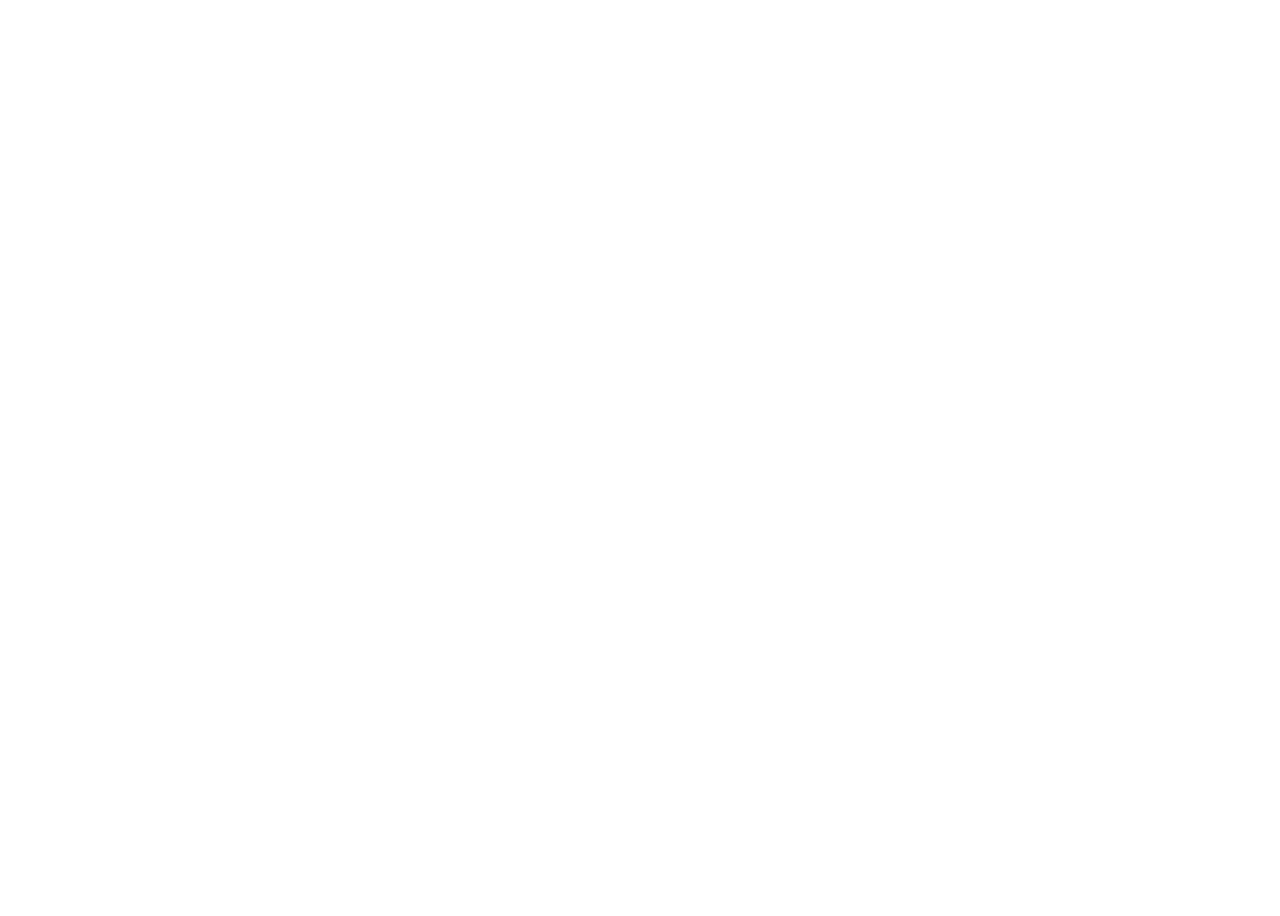
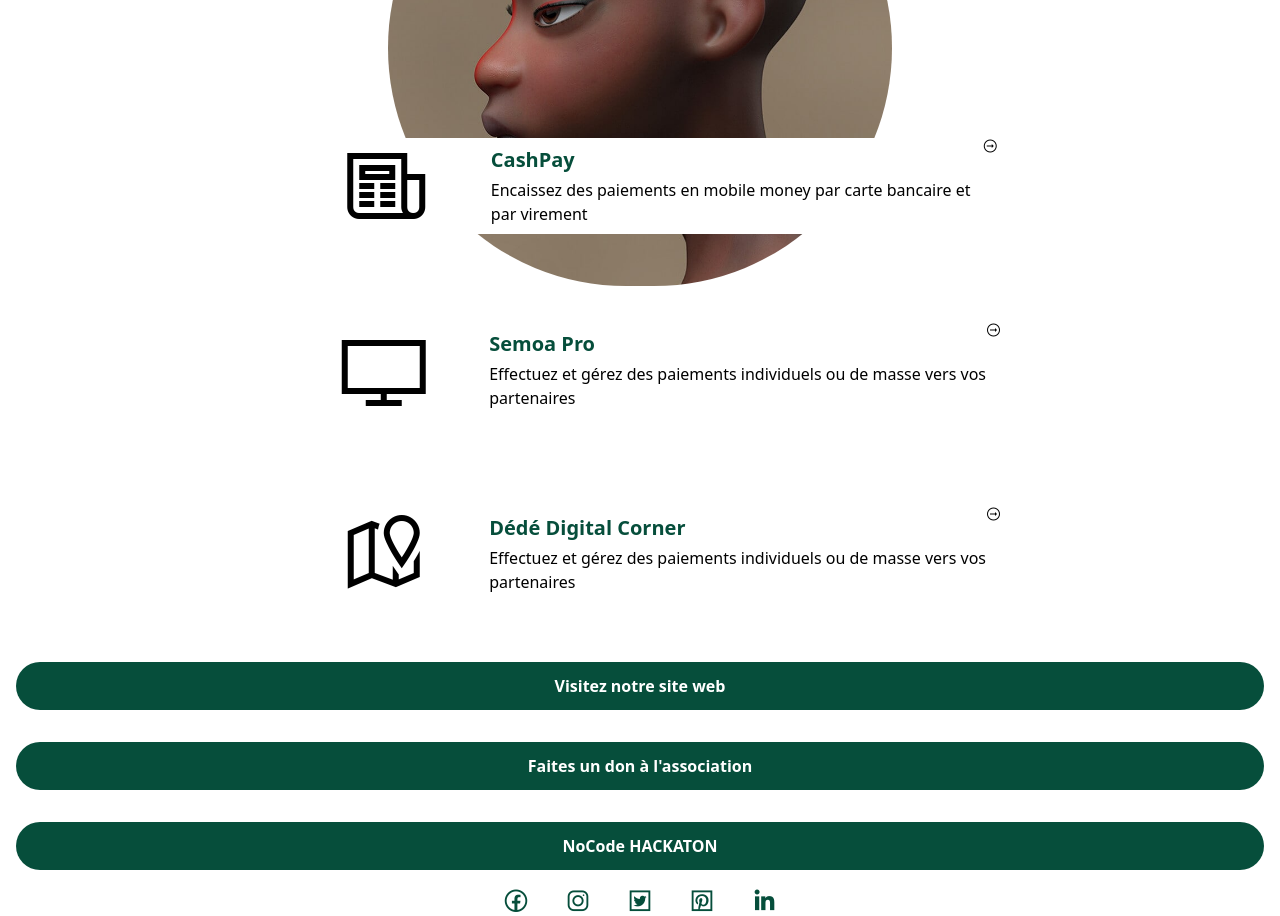
Before and after one commit to helium-tech/mycaticards, a Nuxt app: page /helium-tech/6531645 in a window 1280 px wide. Before the commit this address had no page. Shown: the part 880-1796 px from the top of the page. Before the commit the page ends 800 px from the top, so only its background shows below. Built offline with nearby package versions, Linux system fonts and the light colour scheme.

Commit message:
integrate charles link

```diff
--- /dev/null
+++ b/assets/css/tailwind.css
@@ -0,0 +1,9 @@
+@tailwind base;
+@tailwind components;
+@tailwind utilities;
+
+
+@font-face {
+    font-family: "Montserrat";
+    src: url("https://fonts.googleapis.com/css2?family=Montserrat:wght@300;400;500;600;700;800;900&display=swap");
+  }
--- a/nuxt.config.js
+++ b/nuxt.config.js
@@ -8,7 +8,10 @@
             { hid: 'description', name: 'description', content: '' },
             { name: 'format-detection', content: 'telephone=no' },
         ],
-    link: [{ rel: 'icon', type: 'image/x-icon', href: '/favicon.ico' }],
+        link: [
+            { rel: 'icon', type: 'image/x-icon', href: '/favicon.ico' },
+            { rel: 'stylesheet', href: 'https://maxst.icons8.com/vue-static/landings/line-awesome/line-awesome/1.3.0/css/line-awesome.min.css' },
+        ],
     },
 
     // Global CSS: https://go.nuxtjs.dev/config-css
@@ -45,10 +48,19 @@
     // PWA module configuration: https://go.nuxtjs.dev/pwa
     pwa: {
         manifest: {
-      lang: 'en',
+            lang: 'fr',
         },
     },
 
     // Build Configuration: https://go.nuxtjs.dev/config-build
     build: {},
+
+    tailwindcss: {
+        cssPath: '~/assets/css/tailwind.css',
+        configPath: 'tailwind.config.js',
+        exposeConfig: false,
+        config: {},
+        injectPosition: 0,
+        viewer: true,
     }
+}
--- /dev/null
+++ b/pages/helium-tech/6531645.vue
@@ -0,0 +1,116 @@
+<template>
+    <div class="font-sans">
+        <header class="h-auto flex items-center flex-col">
+            <div class="inset-0 w-screen">
+                <img src="@/assets/images/banner.jpg" alt="" width="100%">
+            </div>
+        </header>
+        <div class="relative flex flex-col  items-center h-auto">
+            <img src="@/assets/images/avatar.jpg" alt=""
+                class="absolute rounded-full -top-10 m-auto border-white border-4" width="40%">
+            <span class="font-bold text-2xl mt-28 ">Charles K. DZADU</span>
+            <div class="space-y-4 flex flex-col text-center items-center justify-center">
+                <span class="text-xl text-gray-400">Lead Developper</span>
+                <div class="flex space-x-7 font-bold text-2xl">
+                    <i class="lab la-whatsapp"></i>
+                    <i class="las la-phone"></i>
+                    <i class="las la-envelope"></i>
+                    <i class="las la-globe-americas"></i>
+                </div>
+            </div>
+
+
+
+            <span class="text-green-900 font-bold text-3xl">Nos Services</span>
+
+
+            <div class="p-3 w-auto h-auto bg-white rounded-xl mx-4 my-8">
+                <div class="bg-white h-full w-full relative flex space-x-5 items-center justify-center">
+                    <i class="lar la-arrow-alt-circle-right -rotate-45 absolute top-0 right-0"></i>
+                    <div class="w-1/4 flex text-center items-center justify-center">
+                        <i class="las la-newspaper text-black text-8xl"></i>
+                    </div>
+                    <div class="w-3/4 space-y-1">
+                        <div class=" w-3/4 inline-block">
+                            <span class="text-green-900 font-bold text-xl">CashPay</span>
+                        </div>
+                        <p>
+                            Encaissez des paiements en mobile money par carte bancaire et par virement
+                        </p>
+                    </div>
+                </div>
+            </div>
+
+
+            <div class="p-3 w-auto h-auto bg-white rounded-xl mx-4 my-8">
+                <div class="bg-white h-full w-full relative flex space-x-5 items-center justify-center">
+                    <i class="lar la-arrow-alt-circle-right -rotate-45 absolute top-0 right-0"></i>
+                    <div class="w-1/4 flex text-center items-center justify-center">
+                        <i class="las la-desktop text-black text-8xl"></i>
+                    </div>
+                    <div class="w-3/4 space-y-1">
+                        <div class=" w-3/4 inline-block">
+                            <span class="text-green-900 font-bold text-xl">Semoa Pro</span>
+                        </div>
+                        <p>
+                            Effectuez et gérez des paiements individuels ou de masse vers vos partenaires
+                        </p>
+                    </div>
+                </div>
+            </div>
+
+
+            <div class="p-3 w-auto h-auto bg-white rounded-xl mx-4 my-8">
+                <div class="bg-white h-full w-full relative flex space-x-5 items-center justify-center">
+                    <i class="lar la-arrow-alt-circle-right -rotate-45 absolute top-0 right-0"></i>
+                    <div class="w-1/4 flex text-center items-center justify-center">
+                        <i class="las la-map-marked text-black text-8xl"></i>
+                    </div>
+                    <div class="w-3/4 space-y-1">
+                        <div class=" w-3/4 inline-block">
+                            <span class="text-green-900 font-bold text-xl">Dédé Digital Corner</span>
+                        </div>
+
+                        <p>
+                            Effectuez et gérez des paiements individuels ou de masse vers vos partenaires
+                        </p>
+                    </div>
+                </div>
+            </div>
+
+            <div class="w-full m-4 flex flex-col justify-center items-center px-4">
+                <a href="#"
+                    class="w-full h-auto rounded-3xl text-center bg-green-900 text-white font-semibold text-base  py-3">Visitez
+                    notre site web</a>
+            </div>
+
+            <div class="w-full m-4 flex flex-col justify-center items-center px-4">
+                <a href="#"
+                    class="w-full h-auto rounded-3xl text-center bg-green-900 text-white font-semibold text-base  py-3">Faites
+                    un
+                    don à l'association</a>
+            </div>
+
+            <div class="w-full m-4 flex flex-col justify-center items-center px-4">
+                <a href="#"
+                    class="w-full h-auto rounded-3xl text-center bg-green-900 text-white font-semibold text-base py-3">NoCode
+                    HACKATON</a>
+            </div>
+            <div class="flex space-x-8 text-3xl text-green-900">
+                <i class="lab la-facebook"></i>
+                <i class="lab la-instagram"></i>
+                <i class="lab la-twitter-square"></i>
+                <i class="lab la-pinterest-square"></i>
+                <i class="lab la-linkedin-in"></i>
+            </div>
+        </div>
+    </div>
+</template>
+
+<script lang="ts">
+import Vue from 'vue'
+
+export default Vue.extend({
+    name: 'IndexPage',
+})
+</script>
--- a/pages/index.vue
+++ b/pages/index.vue
@@ -1,5 +1,7 @@
 <template>
- <h1>What happens here</h1>
+  <div>
+    <h1>Bienvenue ici</h1>
+  </div>
 </template>
 
 <script lang="ts">
@@ -9,3 +11,4 @@
   name: 'IndexPage',
 })
 </script>
+x
--- /dev/null
+++ b/tailwind.config.js
@@ -0,0 +1,9 @@
+module.exports = {
+    theme: {
+        extends: {
+            fontFamily: {
+                'sans': ['Montserrat']
+            }
+        }
+    }
+}
```
Also changed, not shown: assets/images/avatar.jpg (added), assets/images/banner.jpg (added). Lines whose indentation alone changed are shown as unchanged.
